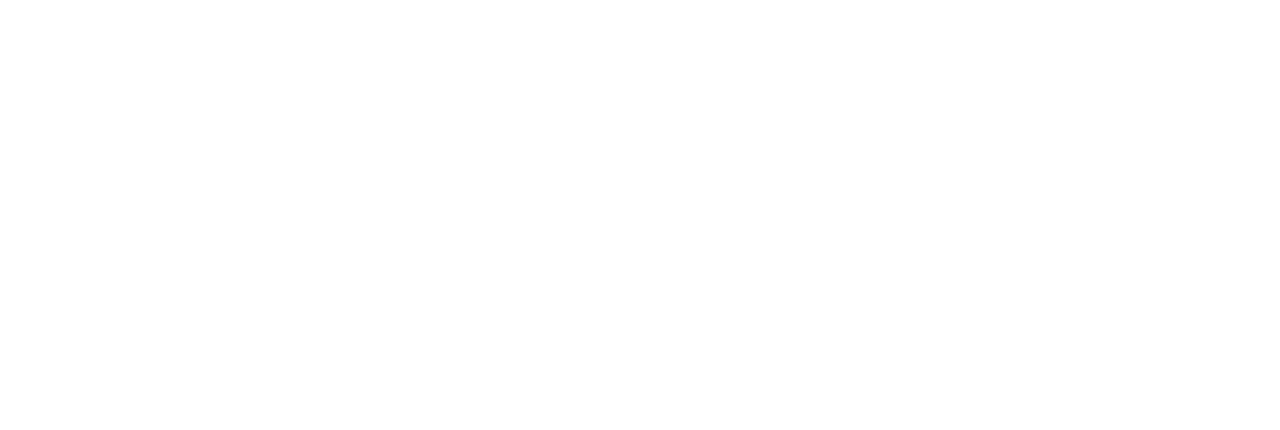
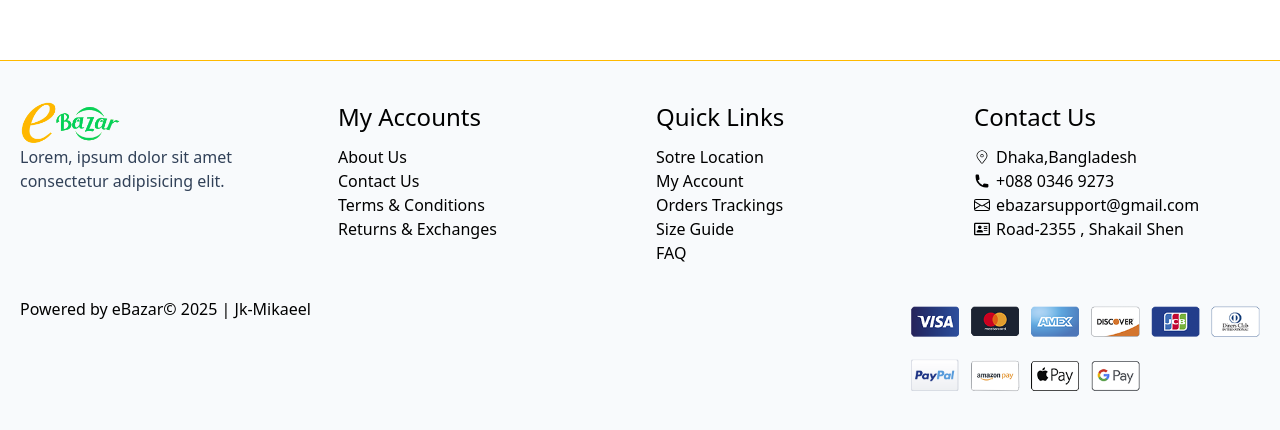
Before and after one commit to jahidulkanchan/eBazar, a React (Vite) app in the folder client-site/: page / in a window 1280 px wide. Shown: the part 1340-1770 px from the top of the page. Before the commit the page ends 1400 px from the top, so only its background shows below. Built offline with nearby package versions, Linux system fonts and the light colour scheme.

Commit message:
footer part added

```diff
--- /dev/null
+++ b/client-site/src/components/footer/Footer.jsx
@@ -0,0 +1,56 @@
+import { Link } from 'react-router-dom';
+import footerLogo from '/logo.png'
+import paymentMethods from '../../assets/payment-methods.png'
+import { CiLocationOn } from 'react-icons/ci';
+import { FaPhone, FaRegAddressCard } from 'react-icons/fa';
+import { HiPhone } from 'react-icons/hi';
+import { BsEnvelope } from 'react-icons/bs';
+const Footer = () => {
+  return (
+    <>
+      <footer className='py-10 border-t border-amber-400 bg-slate-50'>
+        <div className='container mx-auto px-2 md:px-5 grid grid-cols-2 md:grid-cols-4 justify-center gap-8'>
+          <div>
+            <Link to='/'>
+            <img className='logo w-[80px] md:w-[100px]' src={footerLogo} alt="Footer-logo" /></Link>
+            <p className='text-slate-700'>Lorem, ipsum dolor sit amet consectetur adipisicing elit.</p>
+          </div>
+          <div>
+            <h2 className='font-medium text-xl md:text-2xl mb-1.5 md:mb-3'>My Accounts</h2>
+            <ul>
+              <li><Link to='/'>About Us</Link></li>
+              <li><Link to='/'>Contact Us</Link></li>
+              <li><Link to='/'>Terms & Conditions</Link></li>
+              <li><Link to='/'>Returns & Exchanges</Link></li>
+            </ul>
+          </div>
+          <div>
+            <h2 className='font-medium text-xl md:text-2xl mb-1.5 md:mb-3'>Quick Links</h2>
+            <ul>
+              <li><Link to='/'>Sotre Location</Link></li>
+              <li><Link to='/'>My Account</Link></li>
+              <li><Link to='/'>Orders Trackings</Link></li>
+              <li><Link to='/'>Size Guide</Link></li>
+              <li><Link to='/'>FAQ</Link></li>
+            </ul>
+          </div>
+          <div>
+            <h2 className='font-medium text-xl md:text-2xl mb-1.5 md:mb-3'>Contact Us</h2>
+            <ul>
+              <li><Link className='flex gap-1.5 items-center' to='/'><CiLocationOn /> Dhaka,Bangladesh</Link></li>
+              <li><Link className='flex gap-1.5 items-center' to='/'><HiPhone /> +088 0346 9273</Link></li>
+              <li><Link className='flex gap-1.5 items-center' to='/'><BsEnvelope  />ebazarsupport@gmail.com</Link></li>
+              <li><Link className='flex gap-1.5 items-center' to='/'><FaRegAddressCard /> Road-2355 , Shakail Shen</Link></li>
+            </ul>
+          </div>
+        </div>
+        <div className='container mx-auto px-2 md:px-5 mt-8 flex flex-col gap-2 md:flex-row justify-between'>
+          <p>Powered by eBazar© 2025 | Jk-Mikaeel</p>
+          <div><img className='max-w-[350px]' src={paymentMethods} alt="" /></div>
+        </div>
+      </footer>
+    </>
+  );
+};
+
+export default Footer;
--- a/client-site/src/layouts/mainLayout/Mainlayout.jsx
+++ b/client-site/src/layouts/mainLayout/Mainlayout.jsx
@@ -1,14 +1,16 @@
 import React from 'react';
 import { Outlet } from 'react-router-dom';
 import Navbar from '../../components/navbar/Navbar';
+import Footer from '../../components/footer/Footer';
 
 const Mainlayout = () => {
   return (
     <>
       <Navbar/>
-      <div className='mt-[100px]'>
+      <main className='mt-[100px]'>
       <Outlet/>
-      </div>
+      </main>
+      <Footer/>
     </>
   );
 };
```
Also changed, not shown: client-site/src/assets/payment-methods.png (added).
